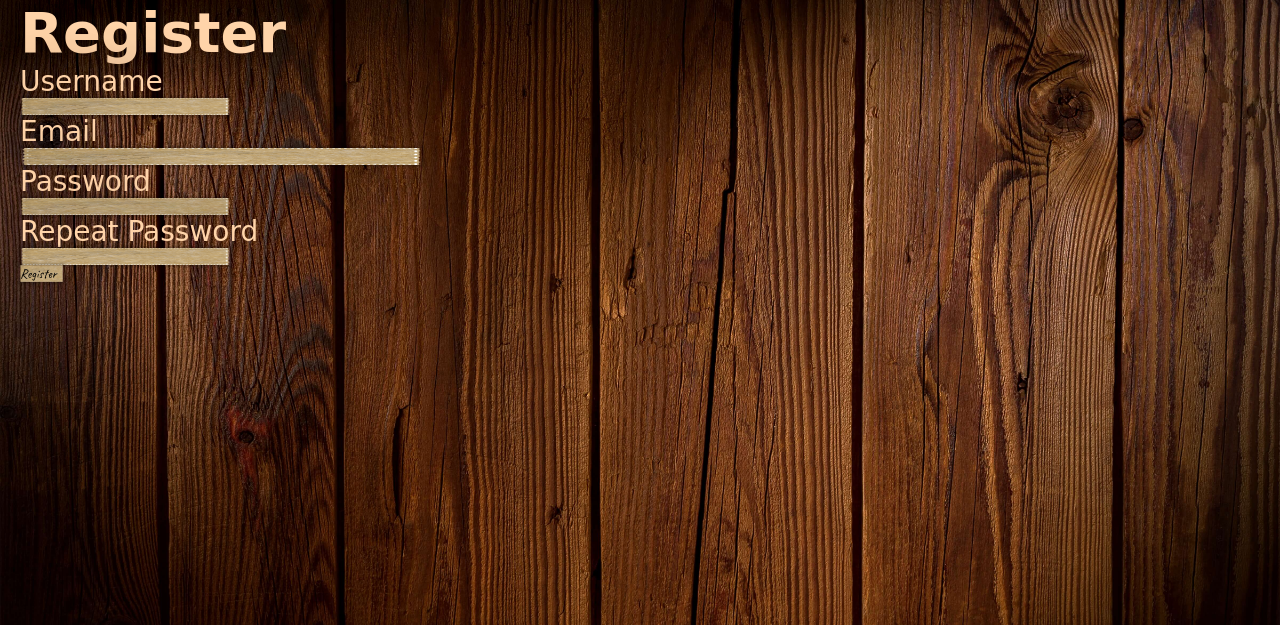
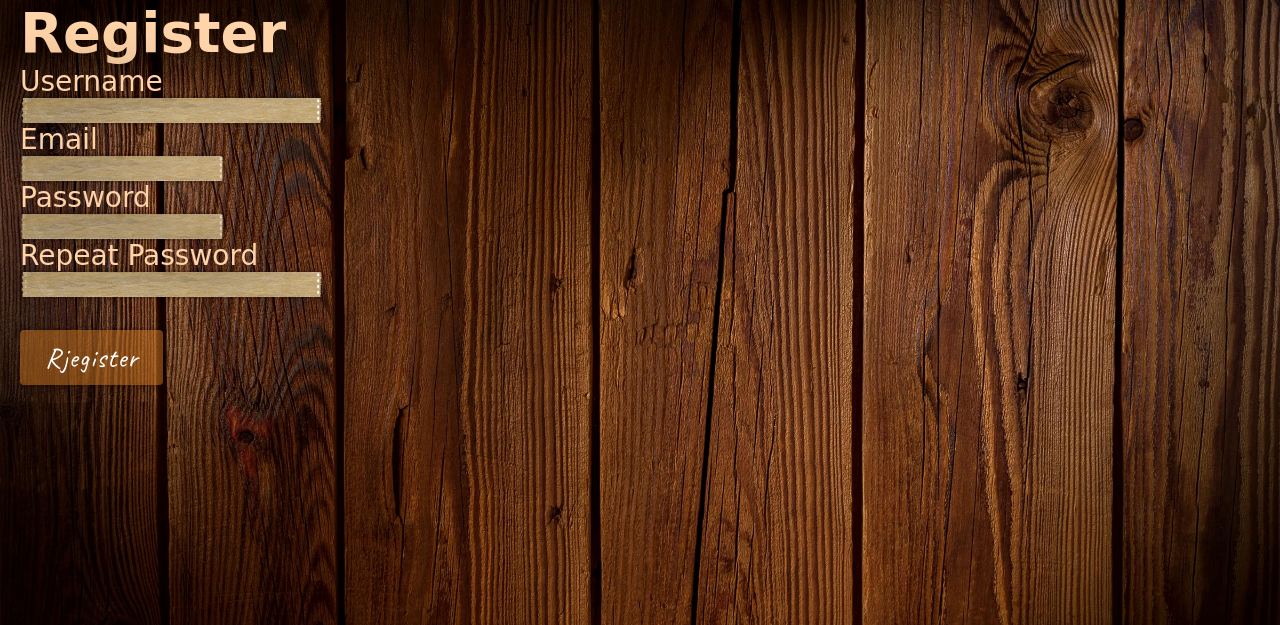
Before and after one commit to NikitaMasalkov/Microblog-on-Flask, a Flask app: page /register in a window 1280 px wide. Shown: the part 60-685 px from the top of the page. Run offline with Flask 2, Linux system fonts and the light colour scheme; parts of the project's set-up code (start-up, migrations or seed data) failed here and were passed over; some libraries are stand-ins or nearby versions.

Commit message:
returning

```diff
--- a/app/__init__.py
+++ b/app/__init__.py
@@ -7,7 +7,7 @@ from flask_bootstrap import Bootstrap
 from flask_sqlalchemy import SQLAlchemy
 
 app = Flask(__name__)
-app.config['SQLALCHEMY_DATABASE_URI'] = os.environ['DATABASE_URL']
+fapp.config['SQLALCHEMY_DATABASE_URI'] = os.environ['DATABASE_URL']
 db = SQLAlchemy(app)
 app.config.from_object(Config)
 app.debug = True
--- a/app/models.py
+++ b/app/models.py
@@ -57,6 +57,7 @@ class Activity(db.Model):
 
 
 
+
     def __repr__(self):
         return '<Activity {}>'.format(self.name)
 
--- a/app/templates/activity_manager.html
+++ b/app/templates/activity_manager.html
@@ -49,8 +49,8 @@
 
       </span>
     <a class="right" href="{{url_for('approve_activity', the_activity = activity.id) }}">
-        {%if activity.completion == "True"%} <span class="completion_mark"> + </span>{%endif%}
-        {%if activity.completion == "False"%} <span class="uncompletion_mark"> - </span>{%endif%}
+        {%if activity.completion == "1"%} <span class="completion_mark"> + </span>{%endif%}
+        {%if activity.completion == "0"%} <span class="uncompletion_mark"> - </span>{%endif%}
         {{activity.name}}
       ({{activity.made_progress}}) {{activity.hours}}:{{activity.minutes}}<br></a>
     </div>
--- a/app/templates/index.html
+++ b/app/templates/index.html
@@ -2,7 +2,7 @@
 
 {% block content %}
 <div class="home__container">
-    <h1 class="home__title">Hello, heroku {{ current_user.username }}! </h1>
+    <h1 class="home__title">Hello, {{ current_user.username }}! </h1>
     <div class="home__content">
         <a class="btn home__btn" href="{{ url_for('activity_manager') }}"> Mega activity manager </a>
         <!--<a class="btn home__btn" href="{{ url_for('calculator') }}"> Ultra Calculator </a>-->
--- a/app/templates/register.html
+++ b/app/templates/register.html
@@ -6,31 +6,32 @@
         {{ form.hidden_tag() }}
         <p>
             {{ form.username.label }}<br>
-            {{ form.username(size=32) }}<br>
+            <span class="login_input">  {{ form.username(size=32) }} </span>
             {% for error in form.username.errors %}
             <span style="color: red;">[{{ error }}]</span>
             {% endfor %}
 
             {{ form.email.label }}<br>
-            {{ form.email(size=64) }}<br>
+            <span class="login_input"> {{ form.email}} </span>
             {% for error in form.email.errors %}
             <span style="color: red;">[{{ error }}]</span>
             {% endfor %}
         </p>
         <p>
             {{ form.password.label }}<br>
-            {{ form.password(size=32) }}<br>
+            <span class="login_input"> {{ form.password }}</span>
             {% for error in form.password.errors %}
             <span style="color: red;">[{{ error }}]</span>
             {% endfor %}
         </p>
         <p>
             {{ form.password_confirmation.label }}<br>
-            {{ form.password_confirmation(size=32) }}<br>
+            <span class="login_input">   {{ form.password_confirmation(size=32) }} </span>
             {% for error in form.password_confirmation.errors %}
             <span style="color: red;">[{{ error }}]</span>
             {% endfor %}
         </p>
-        <p>{{ form.submit() }}</p>
+        <br>
+        <p> <input type="submit" class="btn" value="Rjegister"/></p>
     </form>
 {% endblock %}
```
Also changed, not shown: app/app.db.
